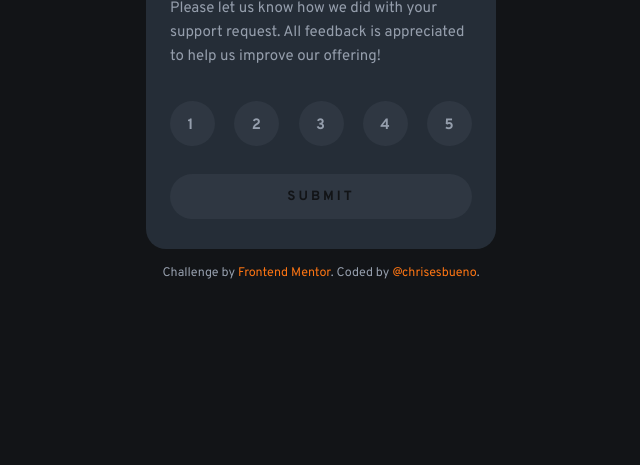
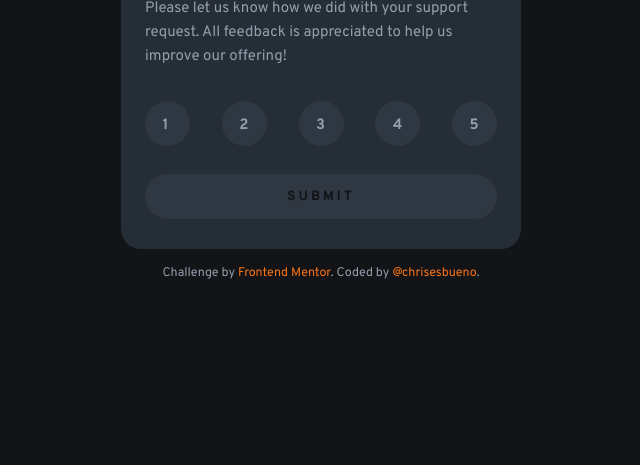
Before and after one commit to Chrisesbueno/interactive-rating, a plain HTML site: page index.html in a window 1280 px wide. Shown: the part 335-800 px from the top of the page, without its empty margins (319-959 px from the left). Drawn offline with Linux system fonts and the light colour scheme.

Commit message:
Proyecto Interactive Rating: Commit 05

```diff
--- a/css/style.css
+++ b/css/style.css
@@ -164,3 +164,8 @@ body {
 #container__rating {
     /* display: none; */
 }
+@media screen and (min-width:768px) {
+    .container {
+        width: 400px;
+    }
+}
```
